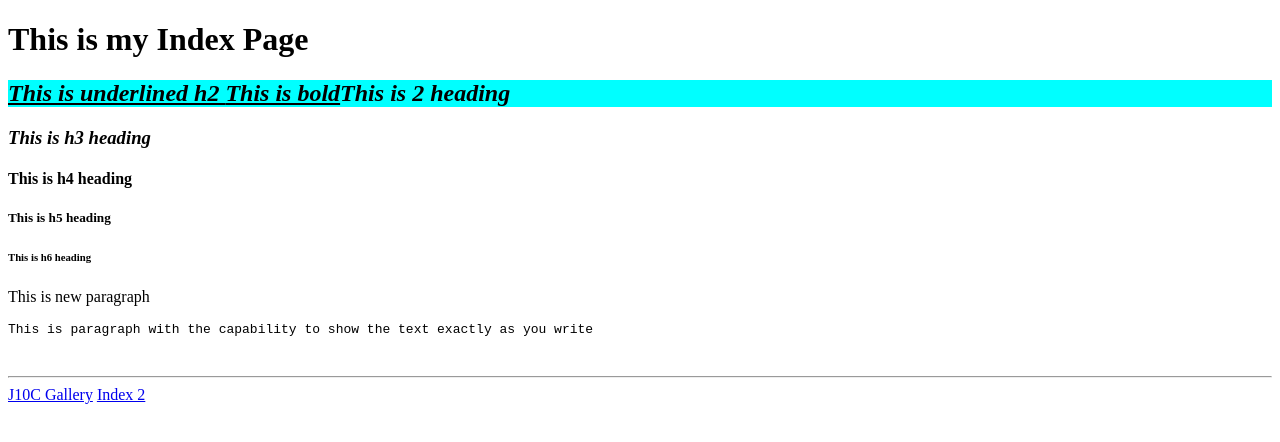
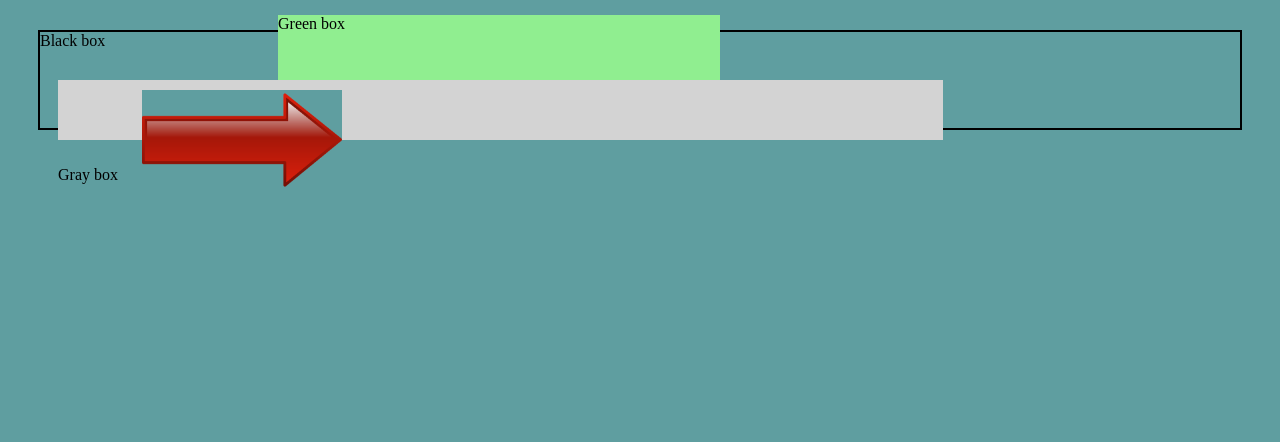
Before and after one commit to Asif20772/Day_2_Practice, a plain HTML site: page index.html in a window 1280 px wide. Drawn offline with Linux system fonts and the light colour scheme.

Commit message:
Add files via upload
Z-ndex assignment trials from home pc

```diff
--- a/index.html
+++ b/index.html
@@ -3,21 +3,16 @@
 <head>
     <meta charset="UTF-8">
     <meta name="viewport" content="width=device-width, initial-scale=1.0">
-    <title>MyIndex</title>
+    <title>Positions_Assignment</title>
+    <link rel="stylesheet" href="style.css">
 </head>
 <body>
-    <h1>This is my Index Page</h1>
-    <H2 style="background-color: aqua;"> <i><u>This is underlined h2 <b>This is bold</b></u>This is 2 heading</i></H2>
-    <h3><i>This is h3 heading</i></h3>
-    <h4>This is h4 heading</h4>
-    <h5>This is h5 heading</h5>
-    <h6>This is h6 heading</h6>
-    <p>This is new paragraph</p>
-    <pre>This is paragraph with the capability to show the text exactly as you write</pre>
-    <br>
-    <hr>
-    <a href="homepagew.html" target="blank">J10C Gallery</a>
-    <a href="index2.html" target="_blank">Index 2</a>
-
+    <div class="container">
+        <div class="black-box">Black box</div>
+        <div class="gray-box">Gray box
+            <img class="arrow" src="right-24825_1280.png" alt="">
+        </div>
+        <div class="green-box">Green box</div>
+      </div>
 </body>
 </html>
--- /dev/null
+++ b/style.css
@@ -0,0 +1,44 @@
+*{
+    background-color: cadetblue;
+    box-sizing: border-box;
+}
+.container {
+    position: relative;
+  }
+
+  .black-box {
+    position: relative;
+    z-index: 1;
+    border: 2px solid black;
+    height: 100px;
+    margin: 30px;
+  }
+
+  .gray-box {
+    position: absolute;
+    z-index: 3;
+    background: lightgray;
+    height: 60px;
+    width: 70%;
+    left: 50px;
+    top: 50px;
+  }
+
+  .green-box {
+    position: absolute;
+    z-index: 2;
+    background: lightgreen;
+    width: 35%;
+    left: 270px;
+    top: -15px;
+    height: 100px;
+  }
+
+  .arrow {
+    position: relative;
+    top: 10px;
+    left: 20px;
+    width: 200px;
+    height: 100px;
+
+  }
```
Also changed, not shown: right-24825_1280.png (added).
